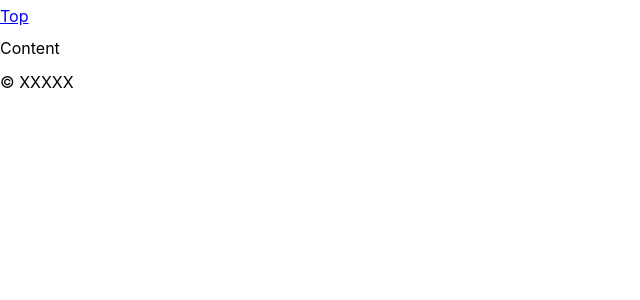
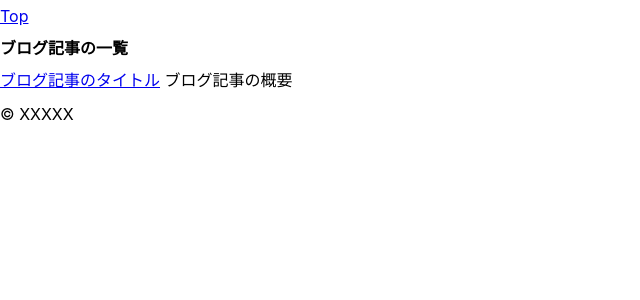
Before and after one commit to garrettboatman/Blank-Theme-Jekyll, a Jekyll site: the page built from index.html, in a window 1280 px wide. Shown: the top 300 px of the page, without its empty margins (0-640 px from the left). Built offline with Jekyll 4.4.1, drawn with Linux system fonts in a browser that asks for light colours.

Commit message:
トップページにブログ記事の一覧を追加

```diff
--- a/index.html
+++ b/index.html
@@ -10,5 +10,13 @@ excerpt: このページの概要
 ---
 
 <section>
-  Content
+  <h1>ブログ記事の一覧</h1>
+  <ul>
+    {% for post in site.posts %}
+      <li>
+        <a href="{{ post.url }}">{{ post.title }}</a>
+        {{ post.excerpt | remove: '<p>' | remove: '</p>' }}
+      </li>
+    {% endfor %}
+  </ul>
 </section>
```
